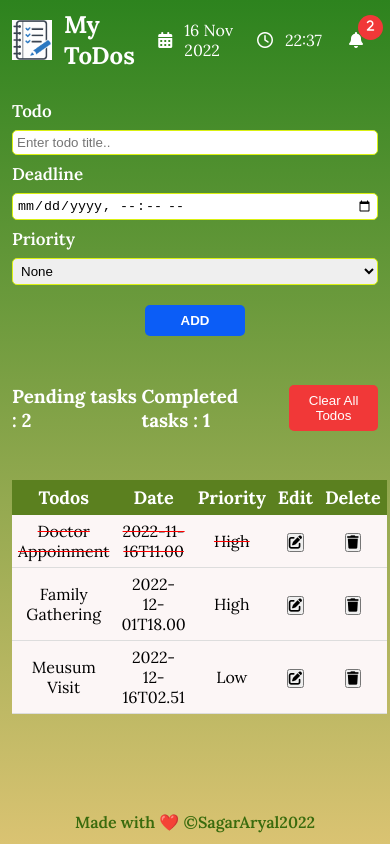
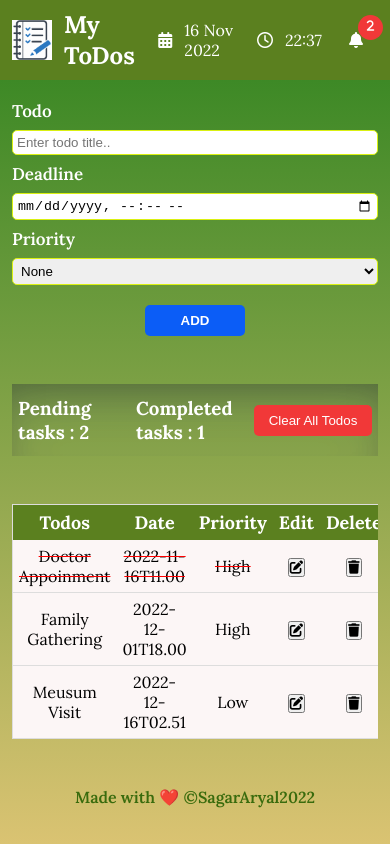
Before and after one commit to sagar-aryal/todos, a React (Create React App) app: page / in a window 390 px wide. Built offline with nearby package versions, Linux system fonts and the light colour scheme.

Commit message:
responsive css fixed

```diff
--- a/src/components/Table.jsx
+++ b/src/components/Table.jsx
@@ -4,6 +4,7 @@ const Table = ({ todos, handleComplete }) => {
   };
 
   return (
+    <div className="todos-table">
       <table>
         <thead>
           <tr>
@@ -42,6 +43,7 @@ const Table = ({ todos, handleComplete }) => {
           ))}
         </tbody>
       </table>
+    </div>
   );
 };
 
--- a/src/index.css
+++ b/src/index.css
@@ -12,7 +12,7 @@ body {
   font-family: "Lora", serif;
   font-weight: 400;
   color: #fff;
-  height: 100vh;
+  min-height: 100vh;
 }
 
 .container {
@@ -24,6 +24,7 @@ body {
 /* todos header section */
 header {
   height: 80px;
+  background-color: #5b801f;
   padding: 0 12px;
   display: flex;
   justify-content: space-between;
@@ -112,18 +113,27 @@ form button:hover {
 /* todos overview */
 .overview {
   display: flex;
-  justify-content: space-around;
   align-items: center;
+  gap: 12px;
   margin: 48px 0;
+  padding: 12px 6px;
+  box-shadow: rgba(50, 50, 93, 0.25) 0px 30px 60px -12px inset,
+    rgba(0, 0, 0, 0.3) 0px 18px 36px -18px inset;
 }
 
 .overview button {
   background: rgb(241, 56, 56);
   color: #fff;
   border: none;
+  max-width: 150px;
   padding: 8px 6px;
   border-radius: 5px;
   cursor: pointer;
+}
+
+.overview h3,
+.overview button {
+  flex: 1;
 }
 
 .overview button:hover {
@@ -132,11 +142,15 @@ form button:hover {
 
 /* todos table section */
 
+.todos-table {
+  overflow-x: auto;
+}
+
 table {
   border-collapse: collapse;
   border-spacing: 0;
   width: 100%;
-  margin: 20px auto;
+  border: 1px solid #ddd;
 }
 
 th,
@@ -167,11 +181,9 @@ tbody tr:hover {
 
 /* footer section */
 footer {
-  position: absolute;
-  bottom: 0;
   width: 100%;
+  margin: 48px 0 12px 0;
   color: rgb(57, 107, 13);
   font-weight: 600;
-  margin: 12px 0;
   text-align: center;
 }
```
Lines whose indentation alone changed are shown as unchanged.
